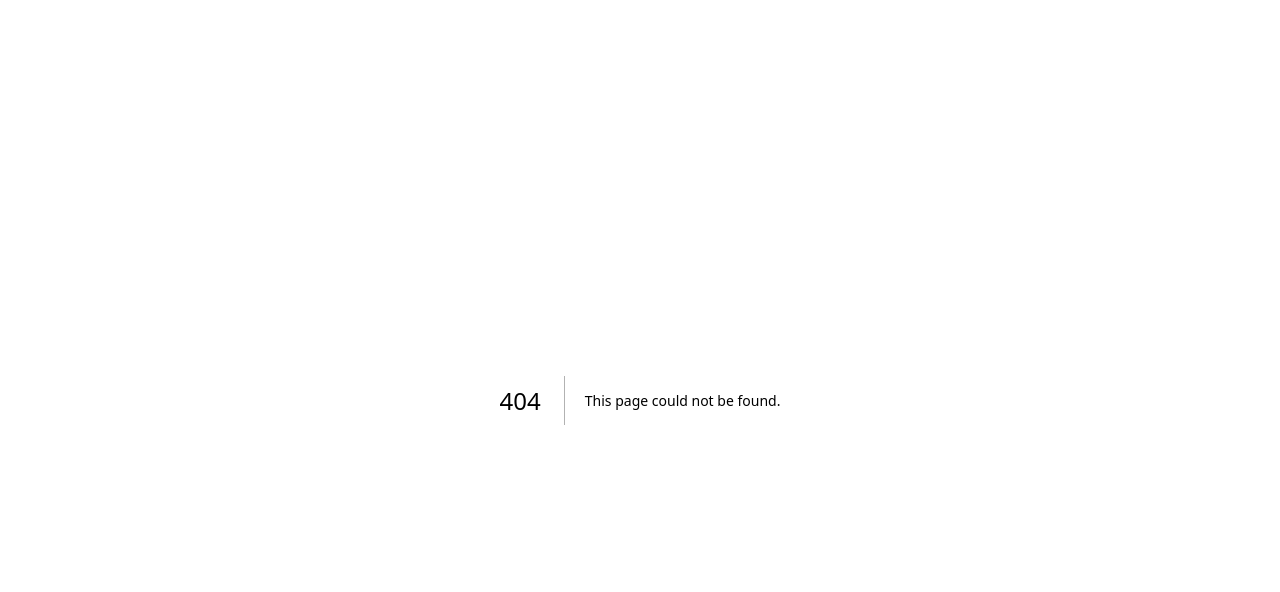
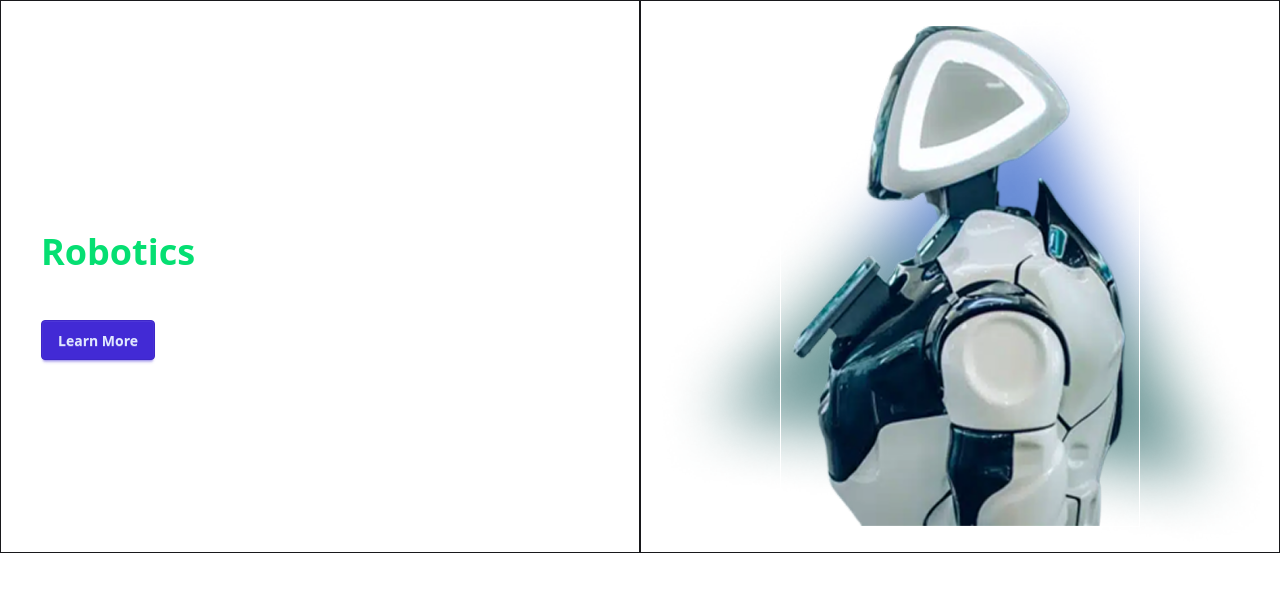
Before and after one commit to SakibFakir69/Ai-Learning-website-Landing-page-, a Next.js app: page /components/Banner in a window 1280 px wide. Before the commit this address had no page. Shown: the top 592 px of the page. Built offline with nearby package versions, Linux system fonts and the light colour scheme.

Commit message:
banner page image done

```diff
--- /dev/null
+++ b/src/app/components/Banner/page.jsx
@@ -0,0 +1,49 @@
+
+
+
+import React from 'react'
+
+import Image from 'next/image'
+import img from './../../../../public/Rectangle 30.png'
+import robot from './../../../../public/image 5.png'
+
+function BannerPage() {
+  return (
+    <div>
+        <section className='md:flex'>
+            <div className='flex-1 border flex justify-center items-center flex-col '>
+                {/* text */}
+
+              <div className='text-left px-10'>
+              <h2 className='font-bold text-white md:text-4xl text-2xl'>Let’s Horizon</h2>
+                <h2><span className='text-green-400 font-bold md:text-4xl text-2xl'>Robotics</span> <span className='md:text-4xl text-white text-2xl font-bold'>Handle It,</span></h2>
+
+
+                <p className='text-white opacity-80'>In publishing and graphic design, Lorem ipsum is a placeholder text commonly used to demonstrate the visual form of a document.</p>
+                <button className='btn btn-primary'>Learn More</button>
+              </div>
+
+
+            </div>
+            <div className='flex-1 border relative flex justify-center items-center'>
+                {/* image */}
+                <div className=''>
+                    <Image src={img} height={400} width={700}/>
+
+                </div>
+                <div className='absolute  border border-white'>
+                    <Image src={robot} height={300} className='md:h-[500px] w-[100%]'/>
+
+                </div>
+
+
+            </div>
+        </section>
+
+
+
+    </div>
+  )
+}
+
+export default BannerPage
--- a/src/app/page.js
+++ b/src/app/page.js
@@ -1,3 +1,4 @@
+import BannerPage from "./components/Banner/page";
 import NavbarPage from "./components/Navbar/page";
 
 
@@ -17,6 +18,10 @@ export default function HomePage() {
 
 
     <NavbarPage/>
+    <BannerPage/>
+
+
+
 
 
 
```
Also changed, not shown: public/Rectangle 30.png (added), public/image 5.png (added).
